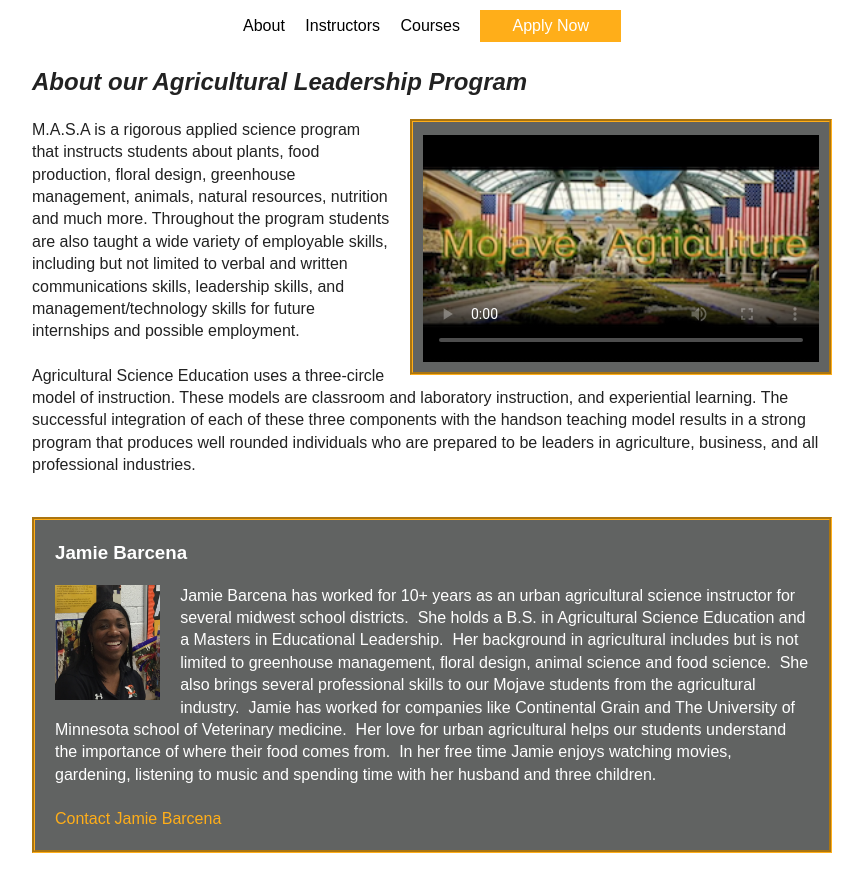
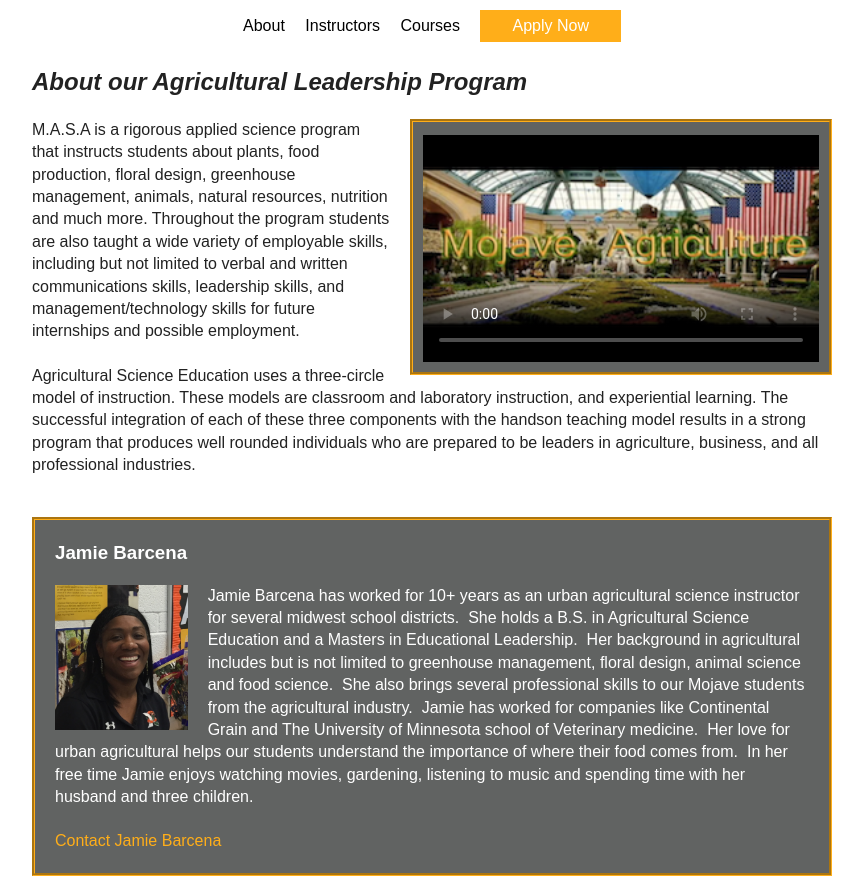
Before and after one commit to elijahglz/mhs-agriculture-leadership, a plain HTML site: page index.html in a window 1280 px wide. Shown: the top 879 px of the page, without its empty margins (208-1071 px from the left). Drawn offline with Linux system fonts and the light colour scheme.

Commit message:
update image and video links to cdn

```diff
--- a/index.html
+++ b/index.html
@@ -106,7 +106,7 @@
             }
 
             .portrait {
-                height: 120px;
+                height: 150px;
                 padding-right: 20px;
                 padding-bottom: 5px;
             }
@@ -248,7 +248,7 @@
                     <li><a class="line" href="#about">About</a></li>
                     <li><a class="line" href="#instructors">Instructors</a></li>
                     <li><a class="line" href="#courses">Courses</a></li>
-                    <li><a href="http://itsyourchoice.ccsd.net/select-schools/" class="btn">Apply Now</a></li>
+                    <li><a href="http://itsyourchoice.ccsd.net/select-schools/" class="btn" target="_blank">Apply Now</a></li>
                 </ul>
             </div>
 
@@ -258,7 +258,7 @@
 
                     <div class="pull-right">
                         <div class="media-player">
-                            <iframe name="media_player" width="396" height="230" src="vid/agriculture.html" allowFullScreen>
+                            <iframe name="media_player" width="396" height="230" src="https://cdn.rawgit.com/elijahglz/mhs-agriculture-leadership/gh-pages/vid/agriculture.html" allowFullScreen>
                             </iframe>
                         </div>
                     </div>
@@ -286,7 +286,7 @@
                 <div class="bio">
                     <h3>Jamie Barcena</h3>
                     <p>
-                        <img class="pull-left portrait" src="img/barcena.jpg">
+                        <img class="pull-left portrait" src="https://cdn.rawgit.com/elijahglz/mhs-agriculture-leadership/gh-pages/img/barcena.jpg">
                         Jamie Barcena has worked for 10+ years as an urban agricultural science instructor for several
                         midwest school districts.  She holds a B.S. in Agricultural Science Education and a Masters in
                         Educational Leadership.  Her background in agricultural includes but is not limited to
```
